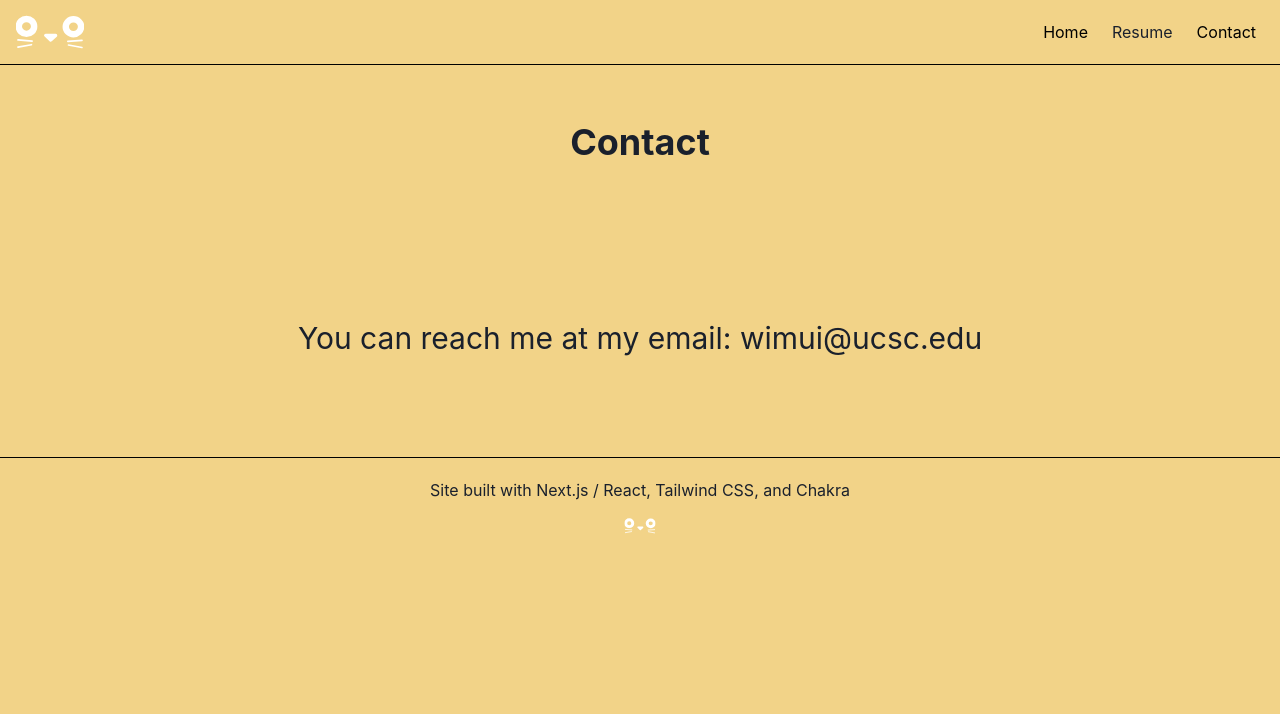
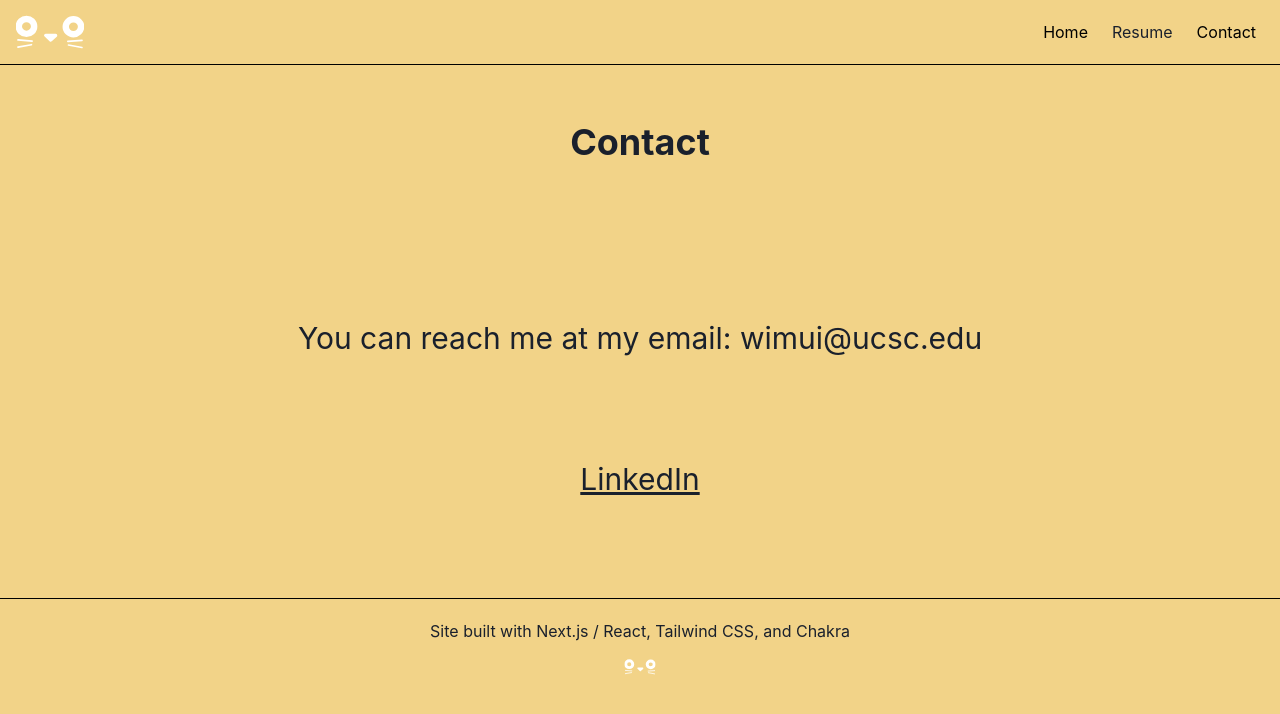
Before and after one commit to wilsonmui/wilsonmui.github.io, a Next.js app: page /contact in a window 1280 px wide. Shown: the top 714 px of the page. Built offline with nearby package versions, Linux system fonts and the light colour scheme.

Commit message:
added link to linkedin

```diff
--- a/components/PortfolioCard.jsx
+++ b/components/PortfolioCard.jsx
@@ -25,15 +25,15 @@ export const PortfolioCard = (props) => {
               View Project
           </button>
 
-          <Modal isOpen={isOpen} onClose={onClose} size='full'>
+          <Modal isOpen={isOpen} onClose={onClose} size='full' >
               <ModalOverlay />
-              <ModalContent className=''>
+              <ModalContent >
                   <ModalHeader>{props.name}</ModalHeader>
-                  <ModalCloseButton size='lg'/>
+                  <ModalCloseButton />
 
 
-                  <ModalBody>
-                      <div className='grid grid-cols-1 place-items-center'>
+                  <ModalBody >
+                      <div className=' grid grid-cols-1 place-items-center'>
 
                           <PDFDisplay url={props.url}/>
 
--- a/pages/contact.js
+++ b/pages/contact.js
@@ -1,7 +1,10 @@
-import {Navbar} from "../components/Navbar";
 import {Heading, Text} from "@chakra-ui/react";
-import {PDFDisplay} from "../components/PDFDisplay";
+import { Link } from '@chakra-ui/react'
 import Head from "next/head";
+
+function NextLink(props) {
+    return null;
+}
 
 export default function Contact() {
     return (
@@ -14,6 +17,11 @@ export default function Contact() {
             <Heading className='m-14 inline-block '>Contact</Heading>
             <Text fontSize='3xl' className='m-24'>You can reach me at my email: wimui@ucsc.edu</Text>
 
+            <Text fontSize='3xl' className='mb-24 underline'>
+                <Link href='https://www.linkedin.com/in/wilson-mui-338b52148/'>LinkedIn</Link>
+
+            </Text>
+
         </div>
 
 
```
